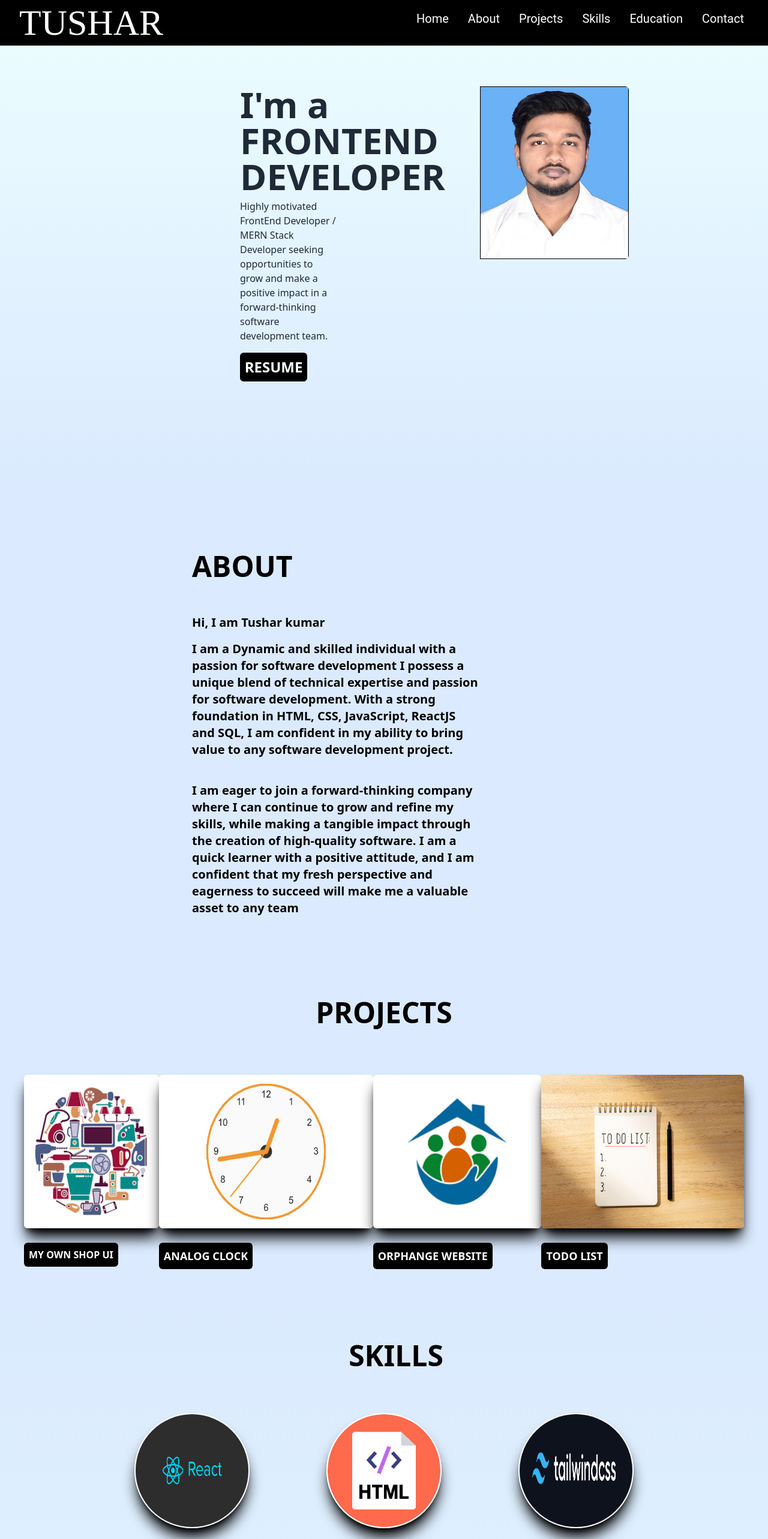
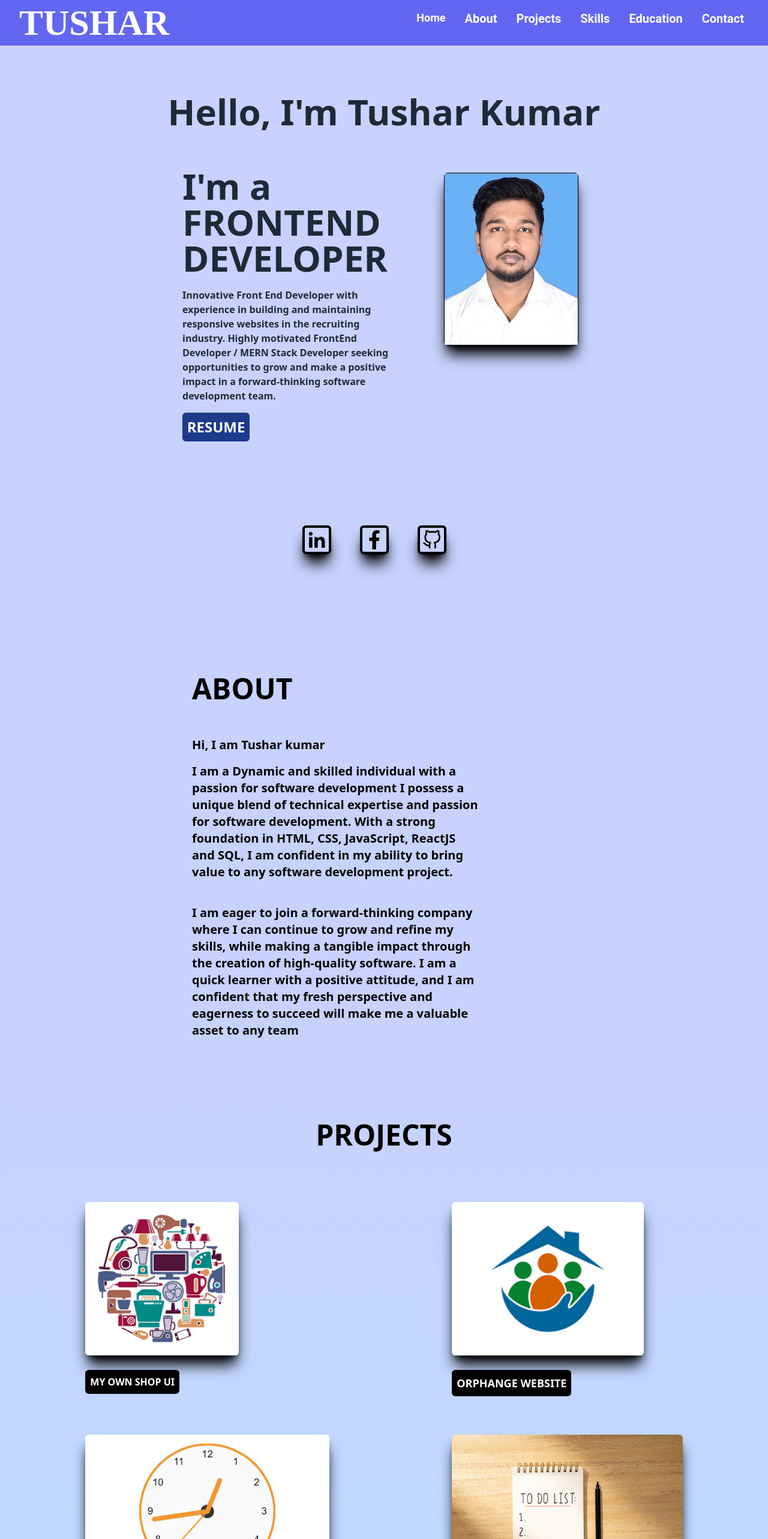
Before and after one commit to Tushar-Official/Main_Portfolio, a React (Create React App) app: page / in a window 1280 px wide. Shown: the top 2566 px of the page at 60% size. Built offline with nearby package versions, Linux system fonts and the light colour scheme.

Commit message:
first commit

```diff
--- a/src/App.css
+++ b/src/App.css
@@ -5,9 +5,10 @@
 @import url('https://fonts.googleapis.com/css2?family=Babylonica&family=Great+Vibes&family=Lobster&family=Roboto:wght@500&display=swap');
 @import url('https://fonts.googleapis.com/css2?family=Babylonica&family=Great+Vibes&family=Italianno&family=Lobster&family=Roboto:wght@500&display=swap');
 @layer base{
-    body{
+    .app{
 
             scroll-behavior: smooth;
+
          }
     li{
         @apply px-4;
@@ -21,7 +22,7 @@
     }
 
     p{
-        font-weight: 400;
+        font-weight: 600;
 
     }
    html{
--- a/src/App.js
+++ b/src/App.js
@@ -8,18 +8,18 @@ import Projects from './components/Projects';
 import Skills from './components/Skills';
 import Education from './components/Education';
 import Contact from './components/Contact';
-import Footer from './components/Footer'
+import Social from './components/Social';
+
 
 
 function App() {
   return (
-    <div className="App ">
+    <div className="App  ">
 
 
     <Navbar/>
-
-
      <About/>
+    <Social/>
      <Home/>
       <Projects/>
       <Skills/>
@@ -27,7 +27,7 @@ function App() {
       <Contact/>
 
 
-      <Footer/>
+
 
 
     </div>
--- a/src/components/About.jsx
+++ b/src/components/About.jsx
@@ -5,18 +5,26 @@ import PDF from './Tushar_KumarResume.pdf'
 
 function About() {
  return (
-    <div id="About" className='h-screen w-full flex justify-end bg-gradient-to-b from-cyan-50 to-blue-100'>
-    <div className=' pt-10 pl-80 ml-20 left mt-24 w-1/2 flex-col items-end'>
 
-    <h2 className='font-bold mt-2 text-6xl text-gray-800'> I'm a FRONTEND<br/>DEVELOPER</h2>
-    <p className='text-gray-800 mt-1 w-1/2 font-m'> Highly motivated FrontEnd Developer / MERN Stack Developer seeking opportunities to grow and make a positive impact in a forward-thinking software development team.
+    <div id="About" className='h-screen w-full pt-20 grid justify-center grid-row-3 bg-indigo-200'>
+    <h2 className=' h-full  font-bold text-center text-6xl text-gray-800'> Hello, I'm Tushar Kumar</h2>
+    <div className='grid grid-cols-2 pl-20 pr-10 '>
+    <div className=' grid  pl-56 grid-rows-3 text-centre mt-6 pt-4  '>
+    <h2 className='font-bold mt-2 text-6xl text-gray-800'> I'm a FRONTEND DEVELOPER</h2>
+    <p className='text-gray-800 font-xl'>Innovative Front End Developer with experience in building and maintaining
+    responsive websites in the recruiting industry.  Highly motivated FrontEnd Developer / MERN Stack Developer seeking opportunities to grow and make a positive impact in a forward-thinking software development team.
     </p>
-    <a href={PDF} download="resume"><button className='bg-black font-extrabold text-2xl text-white w-28 h-12 rounded'>RESUME</button></a>
+    <a href={PDF} download="resume"><button className='bg-blue-900 font-extrabold text-2xl text-white w-28 h-12 rounded hover:bg-red-800'>RESUME</button></a>
     </div>
-    <div className='w-1/2 ml-10 mt-36 pr-20'>
-    <img src={me} alt="" className='w-72 h-72 pl-10 rounded'/>
+    <div className=' ml-20 mt-10 pt-4 '>
+    <img src={me} alt="" className=' h-72  rounded shadow-black shadow-xl '/>
     </div>
     </div>
+
+
+    </div>
+
+
   )
 
 
--- a/src/components/Contact.jsx
+++ b/src/components/Contact.jsx
@@ -1,4 +1,5 @@
 import React from 'react'
+
 
 const Contact = () => {
   return (
@@ -19,6 +20,7 @@ const Contact = () => {
                 </form>
             </div>
         </div>
+
     </div>
   )
 }
--- a/src/components/Home.jsx
+++ b/src/components/Home.jsx
@@ -2,7 +2,7 @@ import React from 'react'
 
 function Home() {
   return (
-    <div id="Home" className="h-full w-full  pb-20 pl-80 bg-blue-100">
+    <div id="Home" className="h-full w-full  pb-20 pl-80 bg-indigo-200">
     <div className='w-1/2 pt-10 '>
     <h3 className=' text-black font-bold text-5xl mt-20'>ABOUT</h3>
     <br/>
--- a/src/components/Navbar.jsx
+++ b/src/components/Navbar.jsx
@@ -6,29 +6,45 @@ import {FaBars} from 'react-icons/fa'
 
 
 function UpNavbar() {
+
+  const Slide=(id)=>{
+    var element = document.getElementById(id);
+    if (element) {
+      element.scrollIntoView();
+    }
+
+  }
   return (
-    <div className=' flex justify-between px-4 w-screen bg-black fixed-top'>
-    <div className=' ml-2 pt-2 text-white'><h1 className='text-6xl'>TUSHAR</h1></div>
+    <div className=' flex justify-between px-4  bg-indigo-500'>
+    <div className=' ml-2 pt-2 text-black'><h1 className='text-6xl font-semibold text-white'>TUSHAR</h1></div>
     <div className='hidden md:flex'>
-    <ul className=' flex justify-between pt-3 text-white'>
+    <ul className=' flex justify-between pt-3 text-black '>
 
-   <li>
-  Home
+   <li className='text-lg'>
+   <a href="#About" onClick={()=>Slide("#About")} className="decoration-transparent hover:text-black font-semibold text-white  ">
+  Home</a>
    </li>
-    <li>
+    <li><a href="#Home"
+     onClick={()=>Slide("#Home")} className="decoration-transparent hover:text-black font-semibold text-white">
     About
+    </a>
     </li>
-    <li>
+    <li><a href="#Projects"
+     onClick={()=>Slide("#Projects")} className="decoration-transparent font-semibold text-white">
    Projects
+   </a>
     </li>
-    <li>
-  Skills
+    <li><a href="#Skills"
+    onClick={()=>Slide("#Skills")} className="decoration-transparent hover:text-black font-semibold text-white ">
+  Skills</a>
     </li>
-    <li>
-    Education
+    <li><a href="#Education"
+    onClick={()=>Slide("#Education")} className="decoration-transparent hover:text-black font-semibold text-white">
+    Education</a>
     </li>
-    <li>
-    Contact
+    <li> <a href="#Contact"
+    onClick={()=>Slide("#Contact")} className="decoration-transparent hover:text-black font-semibold text-white">
+    Contact</a>
     </li>
 
 
--- a/src/components/Projects.jsx
+++ b/src/components/Projects.jsx
@@ -8,28 +8,28 @@ import orp from '../images/orphan.png'
 
 function Projects() {
   return (
-    <div id="Projects" className='h-full  bg-gradient-to-b from-blue-100 to-blue-100 pb-10 pl-10 pr-10'>
+    <div id="Projects" className='h-full bg-gradient-to-b from-indigo-200 to-blue-200 pb-10 pl-10 pr-10'>
     <h3 className='font-bold text-5xl text-center pt-10 text-black'> PROJECTS </h3>
-    <div className='h-84 w-full flex justify-around mt-20'>
+    <div className='h-84 w-full grid grid-rows-2 grid-flow-col  justify-around mt-10 '>
 
-  <figure > <img src={shop} alt="" className='w-76 h-64 rounded  shadow-black shadow-xl'/>
+  <figure > <img src={shop} alt="" className='w-76 h-64 mt-5 rounded  shadow-black shadow-xl cursor-pointer'/>
    <figcaption className='text-white font-bold '><a href="https://beamish-hummingbird-a259bc.netlify.app/" className="text-white" >
-   <button className='bg-black text-center px-2 py-2 text-centre rounded mt-4 hover:bg-blue-800 '>MY OWN SHOP UI</button></a>
+   <button className='bg-black text-center px-2 py-2 text-centre rounded mt-4 place-content-center '>MY OWN SHOP UI</button></a>
    </figcaption></figure>
 
-   <figure><img src={clock} alt="" className='w-76 h-64 rounded shadow-black shadow-xl'/>
+   <figure><img src={clock} alt="" className='w-76 h-64 mt-5 rounded shadow-black shadow-xl cursor-pointer'/>
    <figcaption className='text-white font-bold text-lg'><a href="https://gorgeous-taffy-baafa2.netlify.app" className="text-white">
-   <button className='bg-black text-center px-2 py-2 text-centre rounded mt-4 '>ANALOG CLOCK</button></a>
+   <button className='bg-black text-center px-2 py-2 text-centre rounded mt-4 place-content-center '>ANALOG CLOCK</button></a>
    </figcaption></figure>
 
-   <figure><img src={orp} alt="" className='w-76 h-64 rounded shadow-black shadow-xl'/>
+   <figure><img src={orp} alt="" className='w-76 h-64 mt-5 rounded shadow-black shadow-xl cursor-pointer'/>
    <figcaption className='text-white font-bold text-lg'><a href="https://clever-puppy-d660e9.netlify.app/" className="text-white">
-   <button className='bg-black text-center px-2 py-2 text-centre rounded mt-4 '>ORPHANGE WEBSITE </button></a>
+   <button className='bg-black text-center px-2 py-2 text-centre rounded mt-4 place-content-center '>ORPHANGE WEBSITE </button></a>
    </figcaption></figure>
 
-   <figure><img src={todo} alt="" className='w-76 h-64 rounded shadow-black shadow-xl'/>
+   <figure><img src={todo} alt="" className='w-76 h-64 mt-5 rounded shadow-black shadow-xl cursor-pointer'/>
    <figcaption className='text-white font-bold text-lg'><a href="https://gorgeous-taffy-baafa2.netlify.app/" className="text-white">
-   <button className='bg-black text-center px-2 py-2 text-centre rounded mt-4 '>TODO LIST</button></a></figcaption></figure>
+   <button className='bg-black text-center px-2 py-2 text-centre rounded mt-4 place-content-center '>TODO LIST</button></a></figcaption></figure>
     </div>
 
     </div>
--- a/src/components/Skills.jsx
+++ b/src/components/Skills.jsx
@@ -1,22 +1,24 @@
 import React from 'react'
-import js from '../images/js.png';
-import html from '../images/html.png'
-import react from '../images/reactjs.png'
-import tail from '../images/tailwind.png'
-import css from '../images/css.jpg'
-import sql from '../images/sql.webp'
-
+// import js from '../images/js.png';
+// import html from '../images/html.png'
+// //import react from '../images/reactjs.png'
+// import tail from '../images/tailwind.png'
+// import css from '../images/css.jpg'
+// import sql from '../images/sql.webp'
+import {FaReact,FaHtml5,FaCss3,FaBootstrap} from 'react-icons/fa'
+import {SiJavascript,SiTailwindcss} from 'react-icons/si'
 function Skills() {
   return (
     <div id="Skills" className='h-full bg-gradient-to-b from-blue-100 to-sky-100'>
     <h4 className='font-bold text-black text-center pl-10  pt-16 text-5xl'>SKILLS</h4>
-  <div className='h-full grid grid-rows-2 grid-flow-col justify-center mt-10 pb-20'>
-  <img src={react} alt="" className='h-48 w-48 rounded-full mt-8 ml-16 mr-16 shadow-black shadow-xl border-white border-2'/>
-  <img src={js} alt="" className='h-48 w-48 rounded-full mt-8 ml-16 mr-16 shadow-black shadow-xl border-white border-2'/>
-  <img src={html} alt="" className='h-48 w-48 rounded-full mt-8 ml-16 mr-16 shadow-black shadow-xl border-white border-2'/>
-  <img src={css} alt="" className='h-48 w-48 rounded-full mt-8 ml-16 mr-16 shadow-black shadow-xl border-white border-2'/>
-  <img src={tail} alt="" className='h-48 w-48 rounded-full mt-8 ml-16 mr-16 shadow-black shadow-xl border-white border-2'/>
-  <img src={sql} alt="" className='h-48 w-48 rounded-full mt-8 ml-16 mr-16 shadow-black shadow-xl border-white border-2'/>
+  <div className='h-full grid grid-rows-2 gap-y-8 gap-x-36 grid-flow-col justify-center mt-20 pb-20 text-blue-900 cursor-pointer'>
+   <FaReact className='w-36 h-36 border-4 border-blue-900 rounded px-2 py-2 shadow-black shadow-xl '/>
+  <SiJavascript className='w-36 h-36  border-4  border-blue-900 rounded px-2 py-2 shadow-black shadow-xl '/>
+  <FaHtml5 className='w-36 h-36  border-4  border-blue-900 rounded px-2 py-2 shadow-black shadow-xl '/>
+  <FaCss3 className='w-36 h-36  border-4  border-blue-900 rounded px-2 py-2 shadow-black shadow-xl '/>
+  <SiTailwindcss className='w-36 h-36  border-4  border-blue-900 rounded px-2 py-2 shadow-black shadow-xl'/>
+  <FaBootstrap className='w-36 h-36  border-4  border-blue-900 rounded px-2 py-2 shadow-black shadow-xl '/>
+
   </div>
     </div>
   )
--- /dev/null
+++ b/src/components/Social.jsx
@@ -0,0 +1,17 @@
+import React from 'react'
+import {FaFacebookF} from 'react-icons/fa'
+import {GrLinkedinOption} from 'react-icons/gr'
+import {FiGithub} from 'react-icons/fi'
+
+function Social() {
+  return (
+    <div className='bg-indigo-200  '>
+    <div className=' flex justify-center group  pb-20'>
+    <a href="https://www.linkedin.com/in/tushar-kumar-7a900218a/"><GrLinkedinOption className='w-12 h-12 mr-8 border-4 rounded px-1 py-1 border-black  text-black cursor-pointer shadow-black shadow-xl hover:scale-110  '/></a>
+    <a href="https://www.facebook.com/tushar.kumar.526438/"><FaFacebookF className='w-12 h-12 ml-4 mr-8 px-1 py-1 rounded border-4 border-black cursor-pointer  text-black  rounded shadow-black shadow-xl hover:scale-110 '/></a>
+    <a href='https://github.com/Tushar-Official'><FiGithub className='w-12 h-12 ml-4 mr-8 cursor-pointer border-4 rounded border-black px-1 py-1 text-black  rounded shadow-black shadow-xl hover:scale-110  '/></a>
+    </div></div>
+  )
+}
+
+export default Social
--- /dev/null
+++ b/src/index.css
@@ -0,0 +1,7 @@
+@tailwind base;
+html {
+  scroll-behavior: smooth;
+}
+
+@tailwind components;
+@tailwind utilities;
--- a/src/index.js
+++ b/src/index.js
@@ -1,6 +1,6 @@
 import React from 'react';
 import ReactDOM from 'react-dom/client';
-
+import './index.css'
 
 import App from './App';
 
```
Also changed, not shown: src/components/Footer.jsx (deleted, +0 -16 lines).
